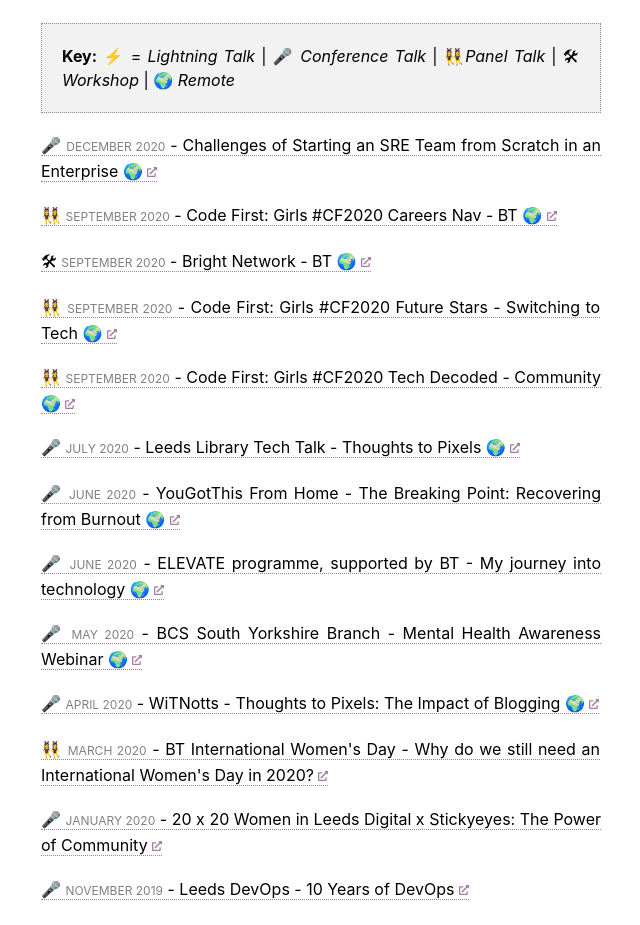
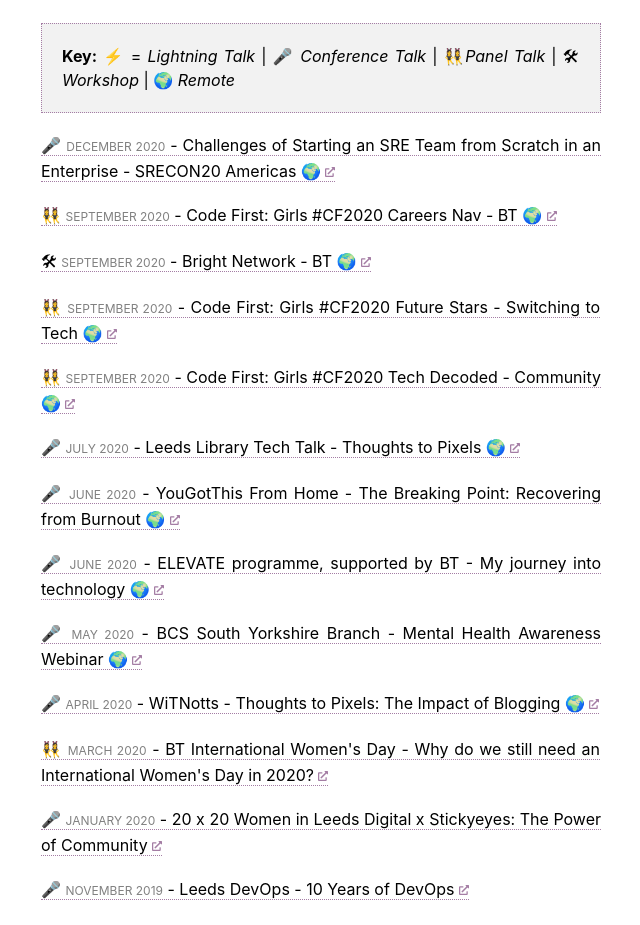
Before and after one commit to pawlean/nextpn, a Next.js app: page /speaking-list in a window 1280 px wide. Shown: the part 840-1765 px from the top of the page, without its empty margins (319-959 px from the left). Built offline with nearby package versions, Linux system fonts and the light colour scheme.

Commit message:
Add SRECON

```diff
--- a/pages/speaking-list.js
+++ b/pages/speaking-list.js
@@ -93,7 +93,7 @@ function Talks_List() {
           {[
             {
               talk_name:
-                "Challenges of Starting an SRE Team from Scratch in an Enterprise",
+                "Challenges of Starting an SRE Team from Scratch in an Enterprise - SRECON20 Americas",
               link:
                 "https://www.usenix.org/conference/srecon20americas/program",
               emoji: "🎤",
```
